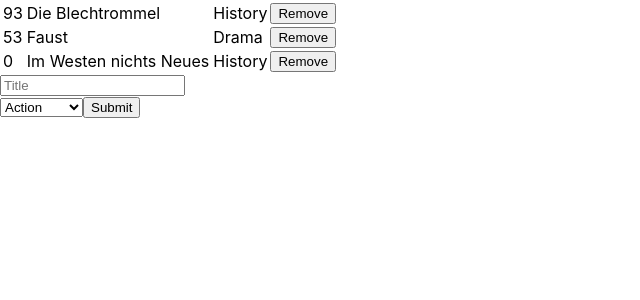
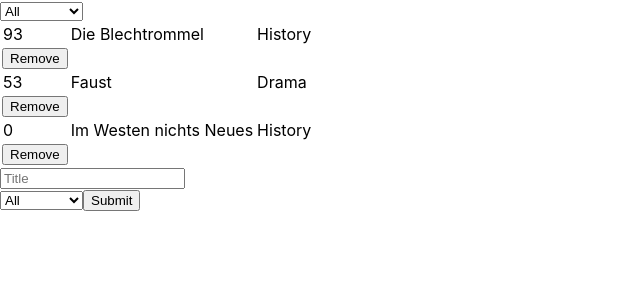
Before and after one commit to marcode95/bookstore, a React (Create React App) app: page / in a window 1280 px wide. Shown: the top 300 px of the page, without its empty margins (0-640 px from the left). Built offline with nearby package versions, Linux system fonts and the light colour scheme.

Commit message:
Fix bug by connecting both actions in one and put name and value attributes in select element instead of option element in booksform

```diff
--- a/src/actions/index.js
+++ b/src/actions/index.js
@@ -10,9 +10,9 @@ const removeBook = (book) => ({
   payload: book,
 });
 
-const changeFilter = (category) => ({
+const changeFilter = (filter) => ({
   type: CHANGE_FILTER,
-  payload: category,
+  payload: filter,
 });
 
 export {
--- a/src/categories/categories.js
+++ b/src/categories/categories.js
@@ -1,2 +1,2 @@
-const categories = ['Action', 'Biography', 'Drama', 'History', 'Horror', 'Kids', 'Learning', 'Sci-Fi'];
+const categories = ['All', 'Action', 'Biography', 'Drama', 'History', 'Horror', 'Kids', 'Learning', 'Sci-Fi'];
 export default categories;
--- a/src/components/Book.js
+++ b/src/components/Book.js
@@ -5,12 +5,14 @@ export default function Book({ book, handleRemoveBook }) {
   const { id, title, category } = book;
 
   return (
-    <tr>
-      <td>{id}</td>
-      <td>{title}</td>
-      <td>{category}</td>
+    <tbody>
+      <tr>
+        <td>{id}</td>
+        <td>{title}</td>
+        <td>{category}</td>
+      </tr>
       <button type="button" onClick={() => handleRemoveBook(book)}>Remove</button>
-    </tr>
+    </tbody>
   );
 }
 
@@ -20,7 +22,7 @@ Book.defaultProps = {
 
 Book.propTypes = {
   book: PropTypes.shape({
-    id: PropTypes.string,
+    id: PropTypes.number,
     title: PropTypes.string,
     category: PropTypes.string,
   }),
--- a/src/components/CategoryFilter.js
+++ b/src/components/CategoryFilter.js
@@ -1,18 +1,15 @@
-import React, { useState } from 'react';
+import React from 'react';
+import PropTypes from 'prop-types';
 import categories from '../categories/categories';
-import { changeFilter } from '../actions/index';
 
-const CategoryFilter = ({ createBook }) => {
+const CategoryFilter = ({ onChangeHandler }) => (
+  <select onChange={(e) => onChangeHandler(e.target.value)}>
+    {categories.map((cat) => (<option key={cat} value={cat}>{cat}</option>))}
+  </select>
+);
 
-  const handleChange = (e) => {
-    changeFilter(e.target.value)
-  };
-
-  return (
-  <select onClick={handleChange}>
-    {categories.map((cat) => (<option name="category" key={cat}>{cat}</option>))}
-  </select>
-  );
+CategoryFilter.propTypes = {
+  onChangeHandler: PropTypes.func.isRequired,
 };
 
 export default CategoryFilter;
--- a/src/containers/BooksForm.js
+++ b/src/containers/BooksForm.js
@@ -33,8 +33,8 @@ const BooksForm = ({ createBook }) => {
       <form method="POST" onSubmit={handleSubmit}>
         <input type="text" placeholder="Title" name="title" value={state.title} onChange={handleChange} required />
         <br />
-        <select onClick={handleChange}>
-          {categories.map((cat) => (<option name="category" value={state.category} key={cat}>{cat}</option>))}
+        <select onChange={handleChange} name="category" value={state.category}>
+          {categories.map((cat) => (<option key={cat}>{cat}</option>))}
         </select>
         <input type="submit" id="bookSubmit" />
       </form>
--- a/src/containers/BooksList.js
+++ b/src/containers/BooksList.js
@@ -2,25 +2,39 @@ import React from 'react';
 import PropTypes from 'prop-types';
 import { connect } from 'react-redux';
 import Book from '../components/Book';
-import { removeBook } from '../actions/index';
+import CategoryFilter from '../components/CategoryFilter';
+import { removeBook, changeFilter } from '../actions/index';
 
-const BooksList = ({ books, removeBook }) => {
+const BooksList = ({ books, removeBook, changeFilter }) => {
   const handleRemoveBook = (book) => {
     removeBook(book);
   };
 
+  const handleFilterChange = (filter) => {
+    changeFilter(filter);
+  };
+
   return (
-    <table>
-      <tbody>
+    <div>
+      <CategoryFilter onChangeHandler={handleFilterChange} />
+      <table>
         {books.map(
           (book) => (<Book book={book} key={book.id} handleRemoveBook={handleRemoveBook} />),
         )}
-      </tbody>
-    </table>
+      </table>
+    </div>
   );
 };
 
-const mapStateToProps = (state) => ({ books: state.books });
+const mapStateToProps = (state) => {
+  const { books } = state;
+  const { filter } = state;
+  if (filter !== 'All') {
+    const result = books.filter((book) => book.category === filter);
+    return { books: result };
+  }
+  return { books };
+};
 
 BooksList.defaultProps = {
   books: [],
@@ -29,6 +43,7 @@ BooksList.defaultProps = {
 BooksList.propTypes = {
   books: PropTypes.oneOfType([PropTypes.array]),
   removeBook: PropTypes.func.isRequired,
+  changeFilter: PropTypes.func.isRequired,
 };
 
-export default connect(mapStateToProps, { removeBook })(BooksList);
+export default connect(mapStateToProps, { removeBook, changeFilter })(BooksList);
--- a/src/reducers/books.js
+++ b/src/reducers/books.js
@@ -1,16 +1,16 @@
 const initialState = [
   {
-    id: Math.floor(Math.random() * 100).toString(),
+    id: Math.floor(Math.random() * 100),
     title: 'Die Blechtrommel',
     category: 'History',
   },
   {
-    id: Math.floor(Math.random() * 100).toString(),
+    id: Math.floor(Math.random() * 100),
     title: 'Faust',
     category: 'Drama',
   },
   {
-    id: Math.floor(Math.random() * 100).toString(),
+    id: Math.floor(Math.random() * 100),
     title: 'Im Westen nichts Neues',
     category: 'History',
   },
--- a/src/reducers/filter.js
+++ b/src/reducers/filter.js
@@ -1,8 +1,8 @@
-const filterReducer = (state = [], action) => {
+const filterReducer = (state = 'All', action) => {
   const { type, payload } = action;
   switch (type) {
     case 'CHANGE_FILTER':
-      return state.filter((book) => book.category === payload);
+      return payload;
     default:
       return state;
   }
--- a/src/reducers/index.js
+++ b/src/reducers/index.js
@@ -3,7 +3,7 @@ import books from './books';
 import filter from './filter';
 
 const rootReducer = combineReducers({
-  books, filter
+  books, filter,
 });
 
 export default rootReducer;
```
